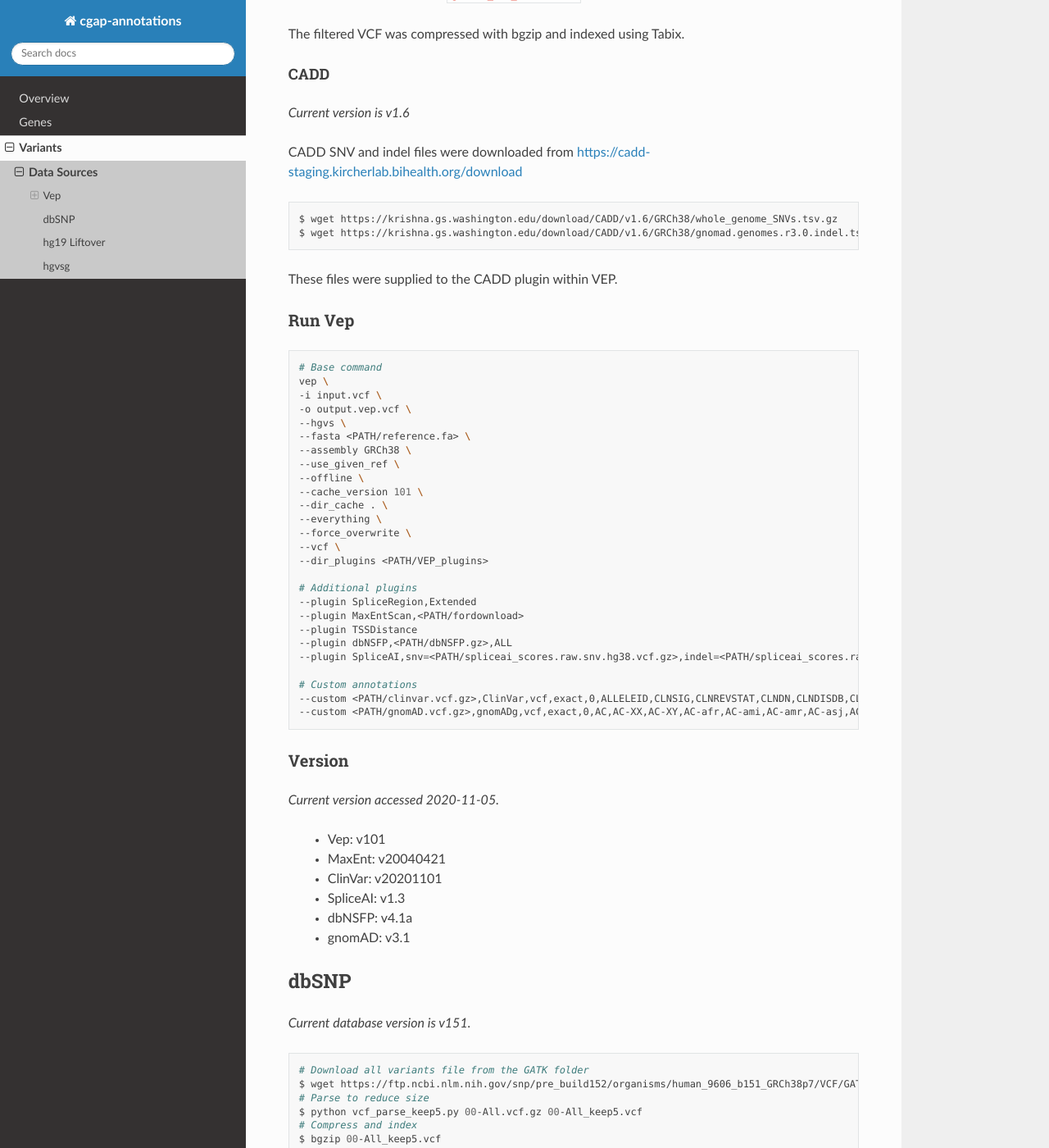
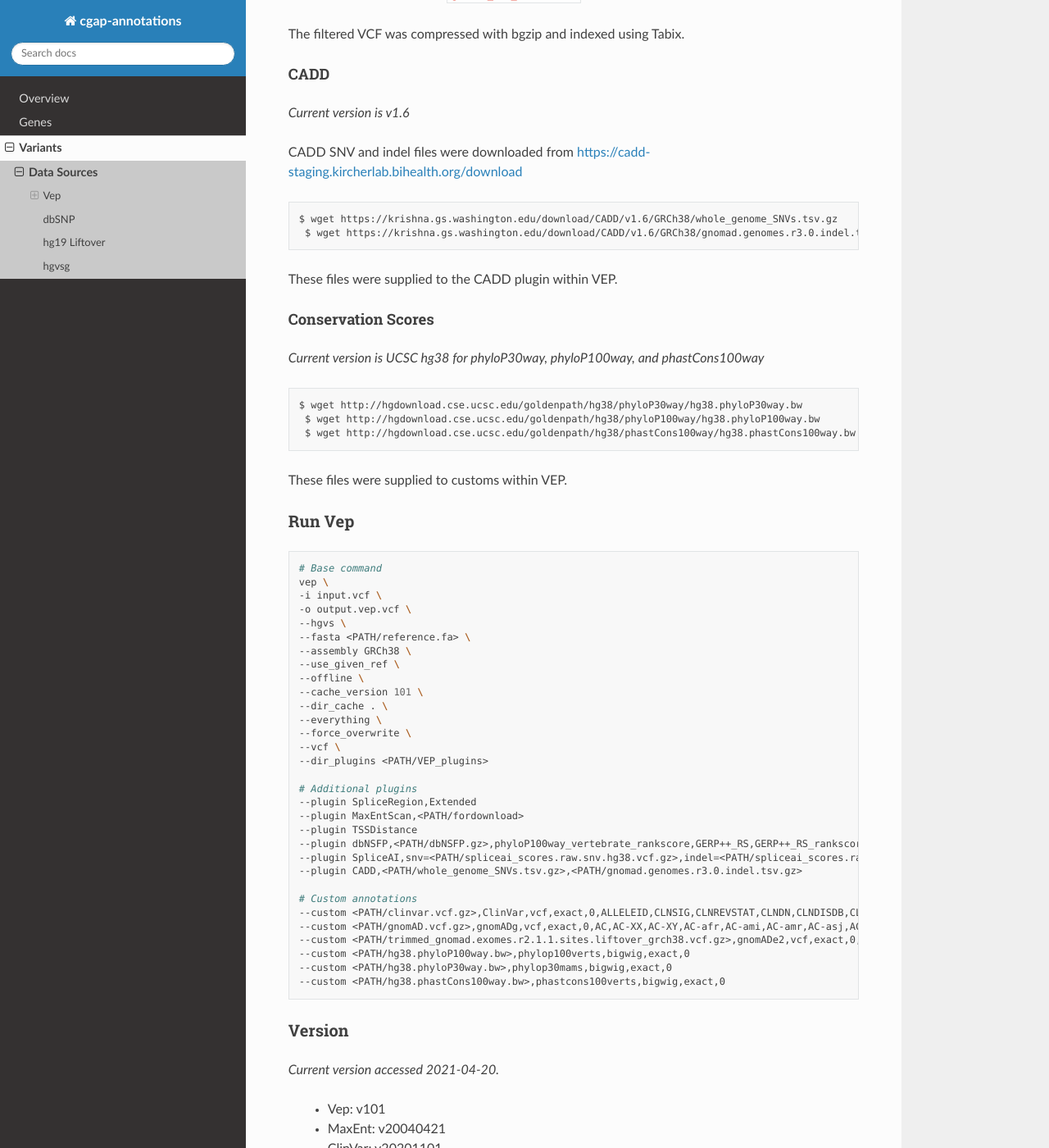
Before and after one commit to dbmi-bgm/cgap-annotations, a Sphinx documentation site: the page built from docs/variants_sources.rst, in a window 1280 px wide and 1400 px high, scrolled down 2632 px. Shown: the whole window at 82% size. Built offline with Sphinx 7.4.7 and the Read the Docs theme 2.0.0, drawn with Linux system fonts in a browser that asks for light colours; some of the changed text lies outside the part shown.

Commit message:
v22 updates for docs

```diff
--- a/docs/variants_sources.rst
+++ b/docs/variants_sources.rst
@@ -143,11 +143,23 @@ CADD SNV and indel files were downloaded from https://cadd-staging.kircherlab.bi
 
 .. code-block:: bash
 
-    $ wget https://krishna.gs.washington.edu/download/CADD/v1.6/GRCh38/whole_genome_SNVs.tsv.gz
+   $ wget https://krishna.gs.washington.edu/download/CADD/v1.6/GRCh38/whole_genome_SNVs.tsv.gz
     $ wget https://krishna.gs.washington.edu/download/CADD/v1.6/GRCh38/gnomad.genomes.r3.0.indel.tsv.gz
 
 These files were supplied to the CADD plugin within VEP.
 
+Conservation Scores
+^^^^^^^^^^^^^^^^^^^
+
+*Current version is UCSC hg38 for phyloP30way, phyloP100way, and phastCons100way*
+
+.. code-block:: bash
+
+   $ wget http://hgdownload.cse.ucsc.edu/goldenpath/hg38/phyloP30way/hg38.phyloP30way.bw
+    $ wget http://hgdownload.cse.ucsc.edu/goldenpath/hg38/phyloP100way/hg38.phyloP100way.bw
+    $ wget http://hgdownload.cse.ucsc.edu/goldenpath/hg38/phastCons100way/hg38.phastCons100way.bw
+
+These files were supplied to customs within VEP.
 
 Run Vep
 -------
@@ -174,17 +186,22 @@ Run Vep
     --plugin SpliceRegion,Extended
     --plugin MaxEntScan,<PATH/fordownload>
     --plugin TSSDistance
-    --plugin dbNSFP,<PATH/dbNSFP.gz>,ALL
+    --plugin dbNSFP,<PATH/dbNSFP.gz>,phyloP100way_vertebrate_rankscore,GERP++_RS,GERP++_RS_rankscore,SiPhy_29way_logOdds,SiPhy_29way_pi,PrimateAI_score,PrimateAI_pred,PrimateAI_rankscore,CADD_raw_rankscore,Polyphen2_HVAR_pred,Polyphen2_HVAR_rankscore,Polyphen2_HVAR_score,SIFT_pred,SIFT_converted_rankscore,SIFT_score,REVEL_rankscore,REVEL_score,Ensembl_geneid,Ensembl_proteinid,Ensembl_transcriptid
     --plugin SpliceAI,snv=<PATH/spliceai_scores.raw.snv.hg38.vcf.gz>,indel=<PATH/spliceai_scores.raw.indel.hg38.vcf.gz>
+    --plugin CADD,<PATH/whole_genome_SNVs.tsv.gz>,<PATH/gnomad.genomes.r3.0.indel.tsv.gz>
 
     # Custom annotations
     --custom <PATH/clinvar.vcf.gz>,ClinVar,vcf,exact,0,ALLELEID,CLNSIG,CLNREVSTAT,CLNDN,CLNDISDB,CLNDNINCL,CLNDISDBINCL,CLNHGVS,CLNSIGCONF,CLNSIGINCL,CLNVC,CLNVCSO,CLNVI,DBVARID,GENEINFO,MC,ORIGIN,RS,SSR
     --custom <PATH/gnomAD.vcf.gz>,gnomADg,vcf,exact,0,AC,AC-XX,AC-XY,AC-afr,AC-ami,AC-amr,AC-asj,AC-eas,AC-fin,AC-mid,AC-nfe,AC-oth,AC-sas,AF,AF-XX,AF-XY,AF-afr,AF-ami,AF-amr,AF-asj,AF-eas,AF-fin,AF-mid,AF-nfe,AF-oth,AF-sas,AF_popmax,AN,AN-XX,AN-XY,AN-afr,AN-ami,AN-amr,AN-asj,AN-eas,AN-fin,AN-mid,AN-nfe,AN-oth,AN-sas,nhomalt,nhomalt-XX,nhomalt-XY,nhomalt-afr,nhomalt-ami,nhomalt-amr,nhomalt-asj,nhomalt-eas,nhomalt-fin,nhomalt-mid,nhomalt-nfe,nhomalt-oth,nhomalt-sas
+    --custom <PATH/trimmed_gnomad.exomes.r2.1.1.sites.liftover_grch38.vcf.gz>,gnomADe2,vcf,exact,0,AC,AN,AF,nhomalt,AC_oth,AN_oth,AF_oth,nhomalt_oth,AC_sas,AN_sas,AF_sas,nhomalt_sas,AC_fin,AN_fin,AF_fin,nhomalt_fin,AC_eas,AN_eas,AF_eas,nhomalt_eas,AC_amr,AN_amr,AF_amr,nhomalt_amr,AC_afr,AN_afr,AF_afr,nhomalt_afr,AC_asj,AN_asj,AF_asj,nhomalt_asj,AC_nfe,AN_nfe,AF_nfe,nhomalt_nfe,AC_female,AN_female,AF_female,nhomalt_female,AC_male,AN_male,AF_male,nhomalt_male,AF_popmax
+    --custom <PATH/hg38.phyloP100way.bw>,phylop100verts,bigwig,exact,0
+    --custom <PATH/hg38.phyloP30way.bw>,phylop30mams,bigwig,exact,0
+    --custom <PATH/hg38.phastCons100way.bw>,phastcons100verts,bigwig,exact,0
 
 Version
 -------
 
-*Current version accessed 2020-11-05.*
+*Current version accessed 2021-04-20.*
 
   - Vep: v101
   - MaxEnt: v20040421
@@ -192,6 +209,11 @@ Version
   - SpliceAI: v1.3
   - dbNSFP: v4.1a
   - gnomAD: v3.1
+  - gnomAD_exomes: v2.1.1
+  - CADD: v1.6
+  - phyloP30way: hg38
+  - phyloP100way: hg38
+  - phastCons100way: hg38
 
 dbSNP
 +++++
```
